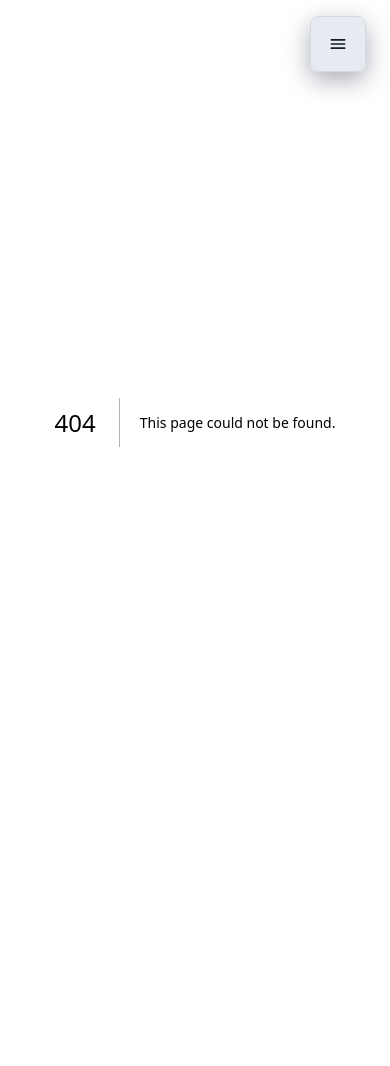
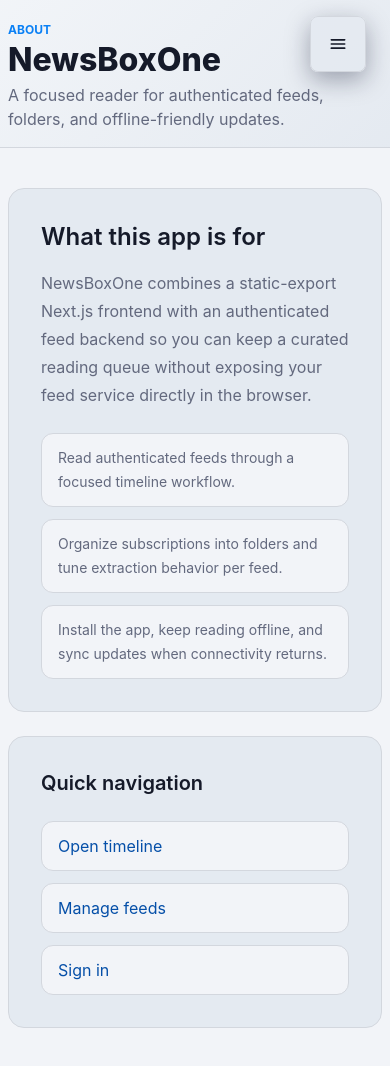
Before and after one commit to paulstaab/newsboxone, a Next.js app in the folder frontend/: page /about in a window 390 px wide. Before the commit this address had no page. Shown: the top 1066 px of the page. Before the commit the page ends 844 px from the top, so only its background shows below. Built offline with nearby package versions, Linux system fonts and the light colour scheme.

Commit message:
Add About page and update routing; enhance layout metadata and styles

```diff
--- /dev/null
+++ b/frontend/src/app/about/page.tsx
@@ -0,0 +1,77 @@
+import type { Metadata } from 'next';
+import Link from 'next/link';
+
+export const metadata: Metadata = {
+  title: 'About',
+};
+
+const productHighlights = [
+  'Read authenticated feeds through a focused timeline workflow.',
+  'Organize subscriptions into folders and tune extraction behavior per feed.',
+  'Install the app, keep reading offline, and sync updates when connectivity returns.',
+];
+
+export default function AboutPage() {
+  return (
+    <div className="min-h-screen bg-[hsl(var(--color-surface))] text-[hsl(var(--color-text))]">
+      <section className="timeline-header">
+        <div className="timeline-shell timeline-header__inner">
+          <div className="timeline-header__copy">
+            <p className="timeline-header__eyebrow">About</p>
+            <h1 className="timeline-header__title">NewsBoxOne</h1>
+            <p className="timeline-header__subtitle">
+              A focused reader for authenticated feeds, folders, and offline-friendly updates.
+            </p>
+          </div>
+        </div>
+      </section>
+
+      <div className="timeline-shell pb-24 pt-10">
+        <div className="grid gap-6 lg:grid-cols-[minmax(0,2fr)_minmax(18rem,1fr)]">
+          <section className="rounded-[var(--radius-xl)] border border-[hsl(var(--color-border))] bg-[hsl(var(--color-surface-muted))] p-8 shadow-[var(--shadow-soft)]">
+            <h2 className="text-2xl font-semibold">What this app is for</h2>
+            <p className="mt-4 max-w-2xl text-base leading-7 text-[hsl(var(--color-text-muted))]">
+              NewsBoxOne combines a static-export Next.js frontend with an authenticated feed
+              backend so you can keep a curated reading queue without exposing your feed service
+              directly in the browser.
+            </p>
+            <ul className="mt-6 space-y-3 text-sm leading-6 text-[hsl(var(--color-text-muted))]">
+              {productHighlights.map((highlight) => (
+                <li
+                  key={highlight}
+                  className="rounded-lg border border-[hsl(var(--color-border))] bg-[hsl(var(--color-surface))] px-4 py-3"
+                >
+                  {highlight}
+                </li>
+              ))}
+            </ul>
+          </section>
+
+          <aside className="rounded-[var(--radius-xl)] border border-[hsl(var(--color-border))] bg-[hsl(var(--color-surface-muted))] p-8 shadow-[var(--shadow-soft)]">
+            <h2 className="text-xl font-semibold">Quick navigation</h2>
+            <div className="mt-6 flex flex-col gap-3">
+              <Link
+                href="/timeline"
+                className="rounded-lg border border-[hsl(var(--color-border))] bg-[hsl(var(--color-surface))] px-4 py-3 transition hover:border-[hsl(var(--color-accent))] hover:text-[hsl(var(--color-text))]"
+              >
+                Open timeline
+              </Link>
+              <Link
+                href="/feeds"
+                className="rounded-lg border border-[hsl(var(--color-border))] bg-[hsl(var(--color-surface))] px-4 py-3 transition hover:border-[hsl(var(--color-accent))] hover:text-[hsl(var(--color-text))]"
+              >
+                Manage feeds
+              </Link>
+              <Link
+                href="/login"
+                className="rounded-lg border border-[hsl(var(--color-border))] bg-[hsl(var(--color-surface))] px-4 py-3 transition hover:border-[hsl(var(--color-accent))] hover:text-[hsl(var(--color-text))]"
+              >
+                Sign in
+              </Link>
+            </div>
+          </aside>
+        </div>
+      </div>
+    </div>
+  );
+}
--- /dev/null
+++ b/frontend/src/app/feeds/layout.tsx
@@ -0,0 +1,10 @@
+import type { Metadata } from 'next';
+import type { ReactNode } from 'react';
+
+export const metadata: Metadata = {
+  title: 'Feed Management',
+};
+
+export default function FeedsLayout({ children }: { children: ReactNode }) {
+  return children;
+}
--- a/frontend/src/app/layout.tsx
+++ b/frontend/src/app/layout.tsx
@@ -12,7 +12,10 @@ import { ClientOverlays } from '@/components/ui/ClientOverlays';
  * App metadata for the root layout.
  */
 export const metadata: Metadata = {
-  title: 'NewsBoxOne',
+  title: {
+    default: 'NewsBoxOne',
+    template: '%s | NewsBoxOne',
+  },
   description: 'Static headless RSS reader for Nextcloud News.',
   manifest: `${APP_BASE_PATH}/manifest.json`,
   icons: {
--- /dev/null
+++ b/frontend/src/app/timeline/layout.tsx
@@ -0,0 +1,10 @@
+import type { Metadata } from 'next';
+import type { ReactNode } from 'react';
+
+export const metadata: Metadata = {
+  title: 'Timeline',
+};
+
+export default function TimelineLayout({ children }: { children: ReactNode }) {
+  return children;
+}
--- a/frontend/src/components/ui/SettingsMenu.tsx
+++ b/frontend/src/components/ui/SettingsMenu.tsx
@@ -185,6 +185,32 @@ export function SettingsMenu({ position = 'top-right', className = '' }: Setting
               <span>Feed Management</span>
             </Link>
 
+            <Link
+              href="/about"
+              className="app-menu__item"
+              role="menuitem"
+              aria-current={pathname === '/about' ? 'page' : undefined}
+              onClick={() => {
+                setIsOpen(false);
+              }}
+            >
+              <svg
+                className="app-menu__icon"
+                fill="none"
+                stroke="currentColor"
+                viewBox="0 0 24 24"
+                aria-hidden="true"
+              >
+                <path
+                  strokeLinecap="round"
+                  strokeLinejoin="round"
+                  strokeWidth={2}
+                  d="M13 16h-1v-4h-1m1-4h.01M21 12a9 9 0 11-18 0 9 9 0 0118 0z"
+                />
+              </svg>
+              <span>About NewsBoxOne</span>
+            </Link>
+
             {/* Install App Option */}
             <button
               type="button"
@@ -216,32 +242,6 @@ export function SettingsMenu({ position = 'top-right', className = '' }: Setting
                 />
               </svg>
               <span>{isInstalling ? 'Installing...' : 'Install App'}</span>
-            </button>
-
-            {/* About Option (placeholder for future) */}
-            <button
-              type="button"
-              className="app-menu__item"
-              role="menuitem"
-              onClick={() => {
-                setIsOpen(false);
-              }}
-            >
-              <svg
-                className="app-menu__icon"
-                fill="none"
-                stroke="currentColor"
-                viewBox="0 0 24 24"
-                aria-hidden="true"
-              >
-                <path
-                  strokeLinecap="round"
-                  strokeLinejoin="round"
-                  strokeWidth={2}
-                  d="M13 16h-1v-4h-1m1-4h.01M21 12a9 9 0 11-18 0 9 9 0 0118 0z"
-                />
-              </svg>
-              <span>About NewsBoxOne</span>
             </button>
 
             {isAuthenticated ? (
--- a/frontend/src/styles/globals.css
+++ b/frontend/src/styles/globals.css
@@ -156,7 +156,7 @@ textarea:focus-visible {
   .pinned-action-cluster {
     position: fixed;
     right: var(--space-6);
-    bottom: var(--space-6);
+    bottom: calc(var(--space-6) + env(safe-area-inset-bottom, 0px));
     z-index: 60;
     display: flex;
     flex-direction: column;
@@ -179,7 +179,7 @@ textarea:focus-visible {
   .feed-management-actions {
     position: fixed;
     right: var(--space-6);
-    bottom: var(--space-6);
+    bottom: calc(var(--space-6) + env(safe-area-inset-bottom, 0px));
     z-index: 60;
     display: flex;
     flex-direction: column;
@@ -1060,16 +1060,21 @@ textarea:focus-visible {
   }
 
   .pinned-action-cluster {
-    position: sticky;
-    top: 3.25rem;
+    position: fixed;
+    left: 50%;
     right: auto;
-    bottom: auto;
-    justify-content: flex-end;
+    bottom: calc(var(--space-3) + env(safe-area-inset-bottom, 0px));
     flex-direction: row;
     gap: var(--space-2);
-    margin: var(--space-2) 0 calc(var(--space-4) * -1);
-    padding: 0;
-    transform: none;
+    justify-content: center;
+    margin: 0;
+    padding: var(--space-2);
+    border: 1px solid hsl(var(--color-border));
+    border-radius: var(--radius-md);
+    background: hsl(var(--color-surface) / 0.9);
+    box-shadow: var(--shadow-md);
+    transform: translateX(-50%);
+    backdrop-filter: blur(16px);
   }
 
   .pinned-action-cluster button {
@@ -1149,8 +1154,9 @@ textarea:focus-visible {
   }
 
   .feed-management-actions {
-    right: 50%;
-    bottom: var(--space-3);
+    left: 50%;
+    right: auto;
+    bottom: calc(var(--space-3) + env(safe-area-inset-bottom, 0px));
     flex-direction: row;
     gap: var(--space-2);
     padding: var(--space-2);
@@ -1158,7 +1164,7 @@ textarea:focus-visible {
     border-radius: var(--radius-md);
     background: hsl(var(--color-surface) / 0.9);
     box-shadow: var(--shadow-md);
-    transform: translateX(50%);
+    transform: translateX(-50%);
     backdrop-filter: blur(16px);
   }
 
```
Also changed, not shown: 2 other files (tests, documents, lock files or other folders).
